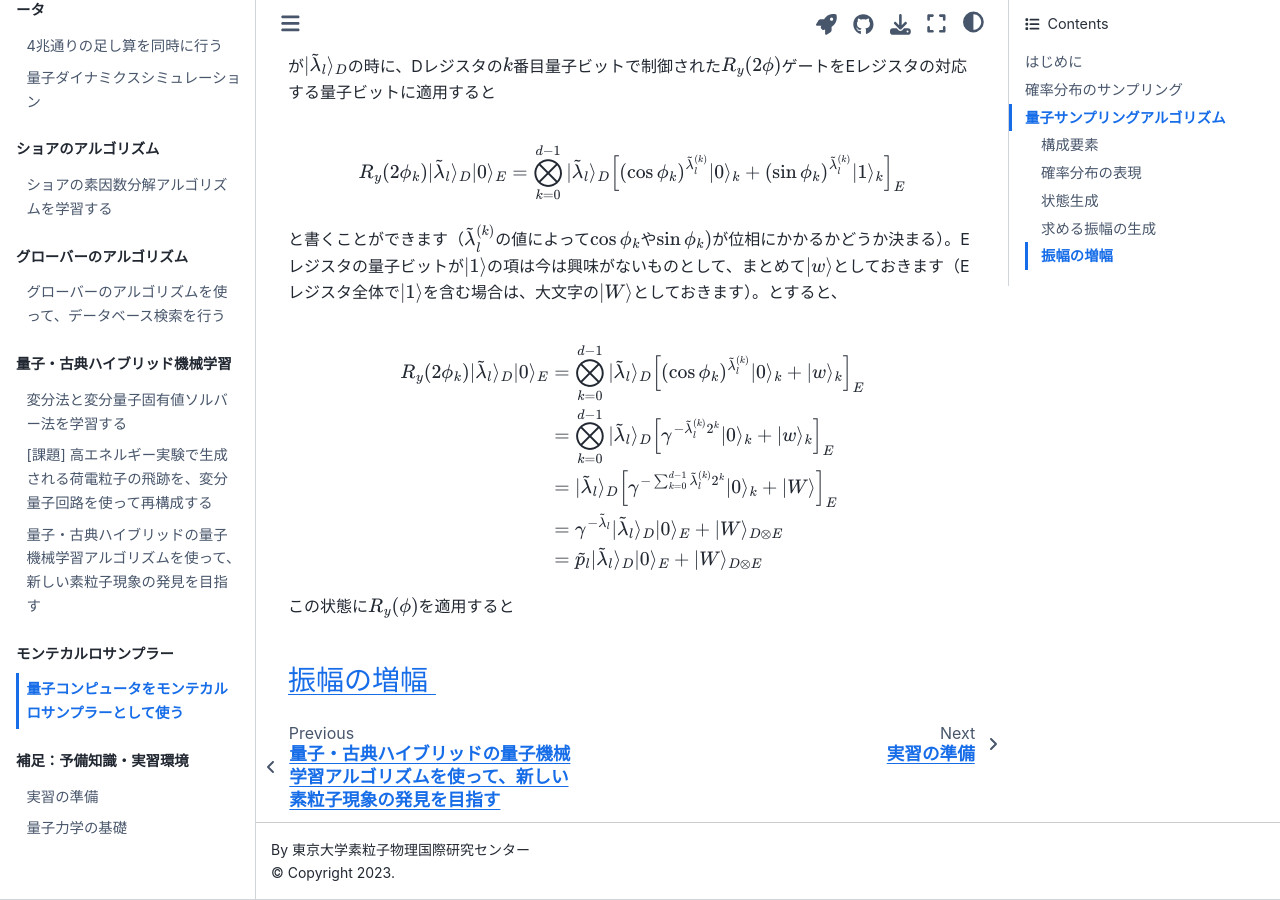
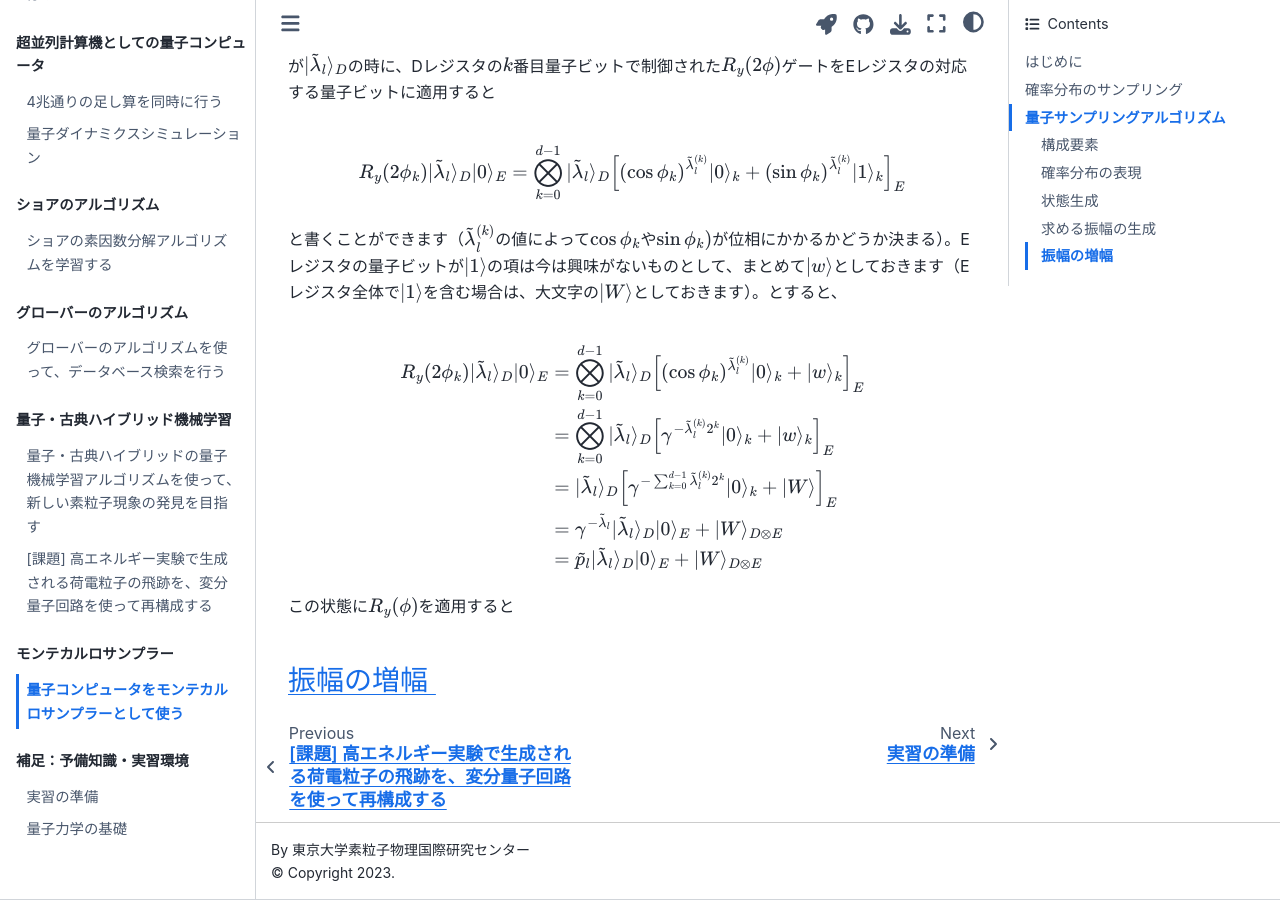
Before and after one commit to UTokyo-ICEPP/qc-workbook, a Jupyter Book: the page built from source/ja/mc_sampler.ipynb, in a window 1280 px wide and 900 px high, scrolled down 4932 px. Built offline with Jupyter Book 1.0.4 settings and Sphinx 7.4.7 and the Sphinx Book theme 1.1.4, drawn with Linux system fonts in a browser that asks for light colours; part of the change alters nothing that is shown.

```diff
--- a/source/ja/_toc.yml
+++ b/source/ja/_toc.yml
@@ -21,9 +21,8 @@
 
 - part: 量子・古典ハイブリッド機械学習
   chapters:
-  - file: vqe
+  - file: vqc_machine_learning
   - file: vqe_tracking
-  - file: vqc_machine_learning
 
 - part: モンテカルロサンプラー
   chapters:
```
